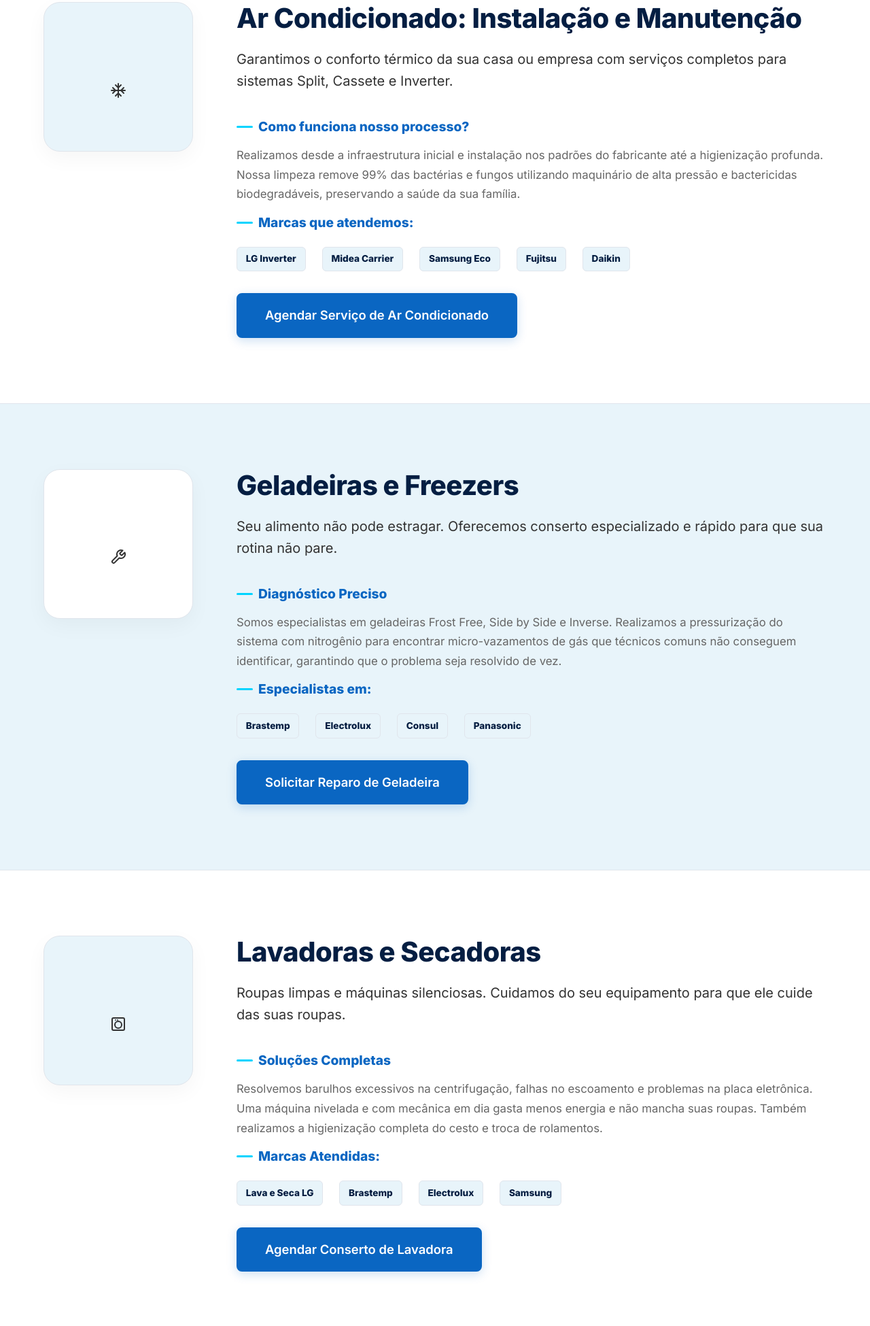
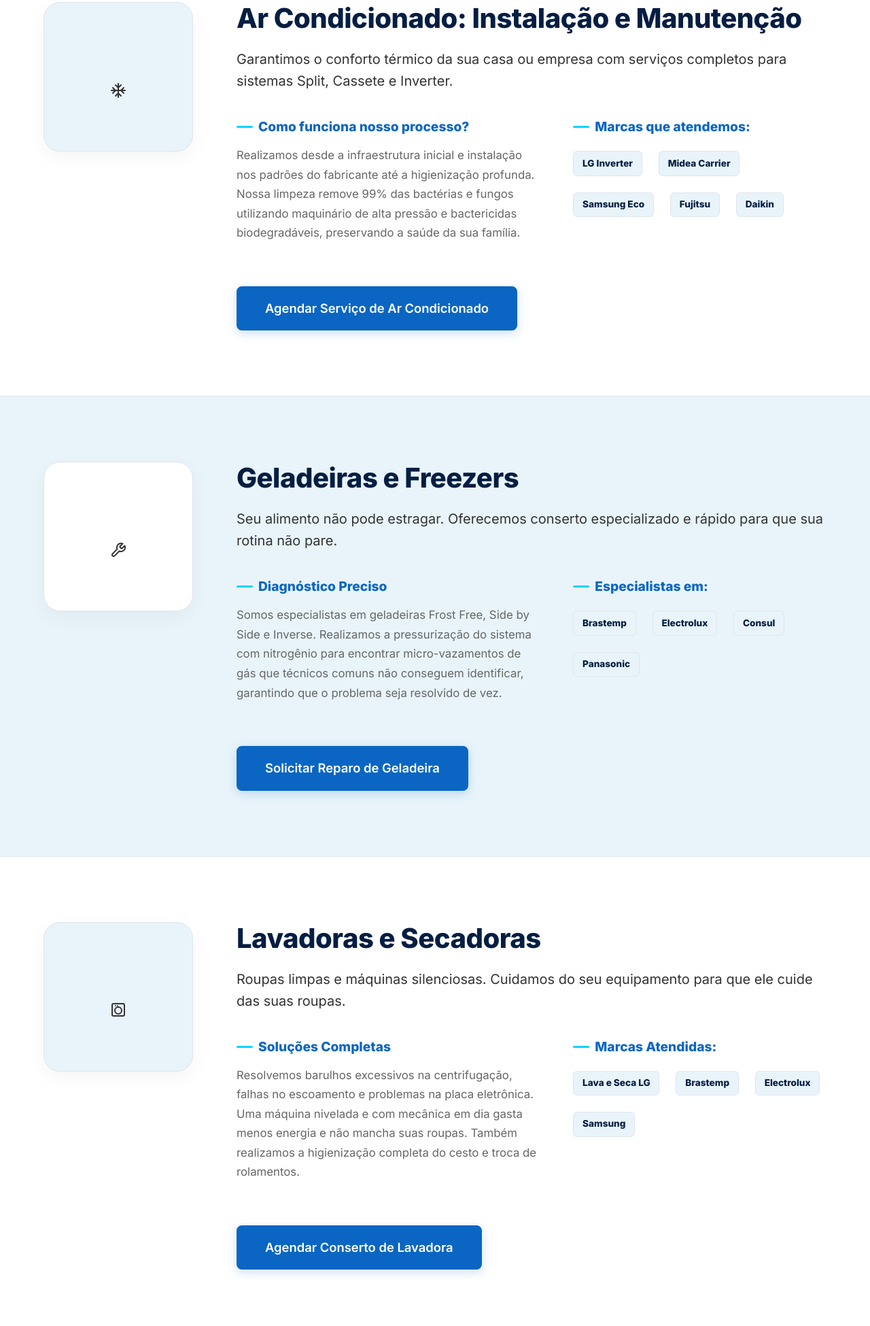
Before and after one commit to eliudJunior/frank_refrigeracao, a plain HTML site: page docs/servicos.html in a window 1280 px wide. Shown: the part 430-2380 px from the top of the page at 68% size. Drawn offline with Linux system fonts and the light colour scheme.

Commit message:
fix: align HTML class with CSS for feature blocks to ensure correct layout rendering

```diff
--- a/docs/servicos.html
+++ b/docs/servicos.html
@@ -61,7 +61,7 @@
                         <h2>Ar Condicionado: Instalação e Manutenção</h2>
                         <p class="feature-lead">Garantimos o conforto térmico da sua casa ou empresa com serviços completos para sistemas Split, Cassete e Inverter.</p>
 
-                        <div class="feature-details-grid">
+                        <div class="feature-details">
                             <div class="detail-group">
                                 <h4>Como funciona nosso processo?</h4>
                                 <p>Realizamos desde a infraestrutura inicial e instalação nos padrões do fabricante até a higienização profunda. Nossa limpeza remove 99% das bactérias e fungos utilizando maquinário de alta pressão e bactericidas biodegradáveis, preservando a saúde da sua família.</p>
@@ -95,7 +95,7 @@
                         <h2>Geladeiras e Freezers</h2>
                         <p class="feature-lead">Seu alimento não pode estragar. Oferecemos conserto especializado e rápido para que sua rotina não pare.</p>
 
-                        <div class="feature-details-grid">
+                        <div class="feature-details">
                             <div class="detail-group">
                                 <h4>Diagnóstico Preciso</h4>
                                 <p>Somos especialistas em geladeiras Frost Free, Side by Side e Inverse. Realizamos a pressurização do sistema com nitrogênio para encontrar micro-vazamentos de gás que técnicos comuns não conseguem identificar, garantindo que o problema seja resolvido de vez.</p>
@@ -128,7 +128,7 @@
                         <h2>Lavadoras e Secadoras</h2>
                         <p class="feature-lead">Roupas limpas e máquinas silenciosas. Cuidamos do seu equipamento para que ele cuide das suas roupas.</p>
 
-                        <div class="feature-details-grid">
+                        <div class="feature-details">
                             <div class="detail-group">
                                 <h4>Soluções Completas</h4>
                                 <p>Resolvemos barulhos excessivos na centrifugação, falhas no escoamento e problemas na placa eletrônica. Uma máquina nivelada e com mecânica em dia gasta menos energia e não mancha suas roupas. Também realizamos a higienização completa do cesto e troca de rolamentos.</p>
@@ -161,7 +161,7 @@
                         <h2>Elétrica e Infraestrutura</h2>
                         <p class="feature-lead">A base segura para qualquer equipamento. Instalações elétricas feitas dentro das normas técnicas.</p>
 
-                        <div class="feature-details-grid">
+                        <div class="feature-details">
                             <div class="detail-group">
                                 <h4>Segurança sem "Gambiarras"</h4>
                                 <p>Preparamos a infraestrutura elétrica completa para novos pontos de ar condicionado. Não fazemos "gatos" ou adaptações perigosas. Trabalhamos estritamente dentro das normas NBR 5410, dimensionando disjuntores dedicados e utilizando cabeamento de bitola adequada para evitar curtos ou incêndios.</p>
```
